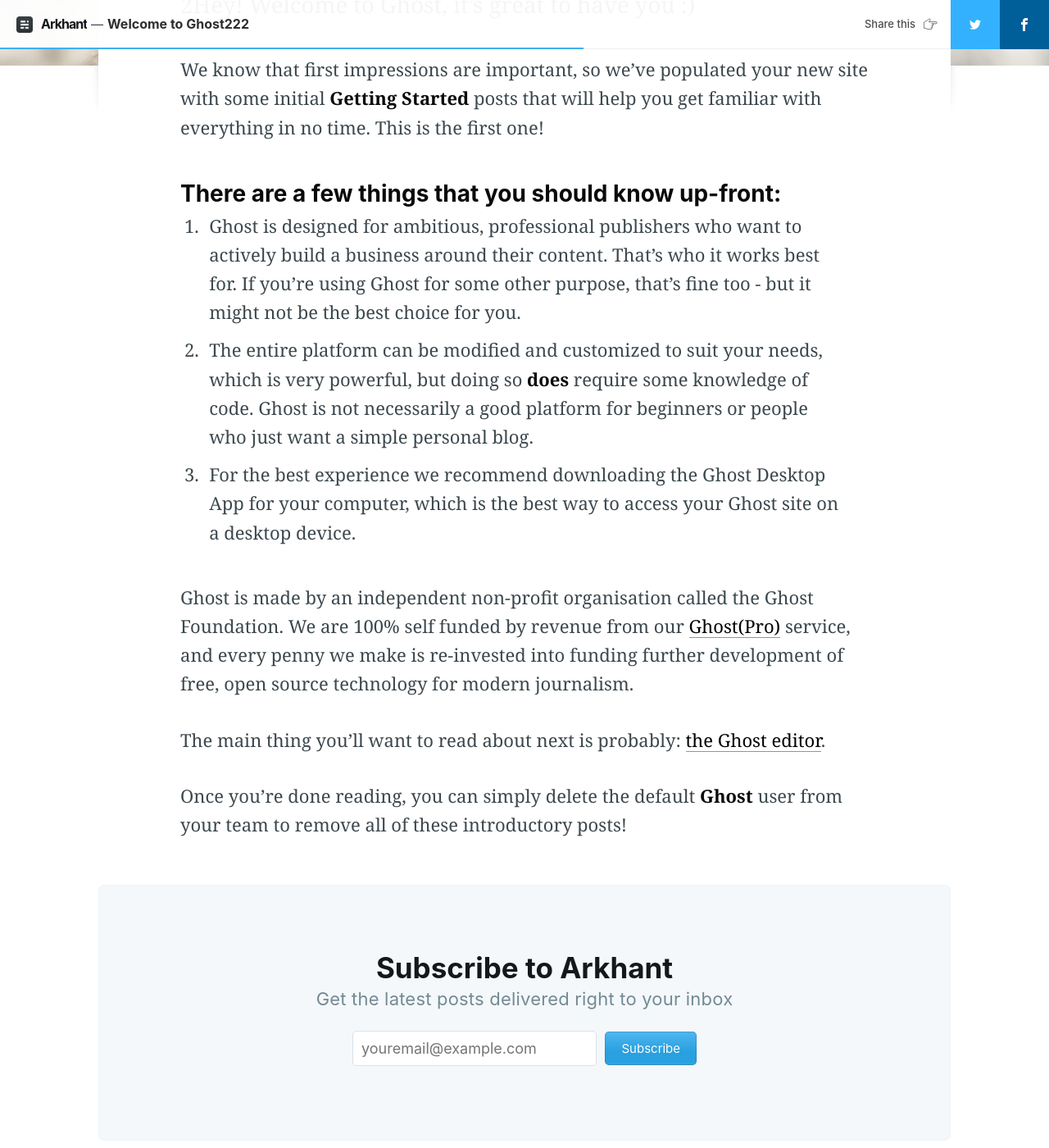
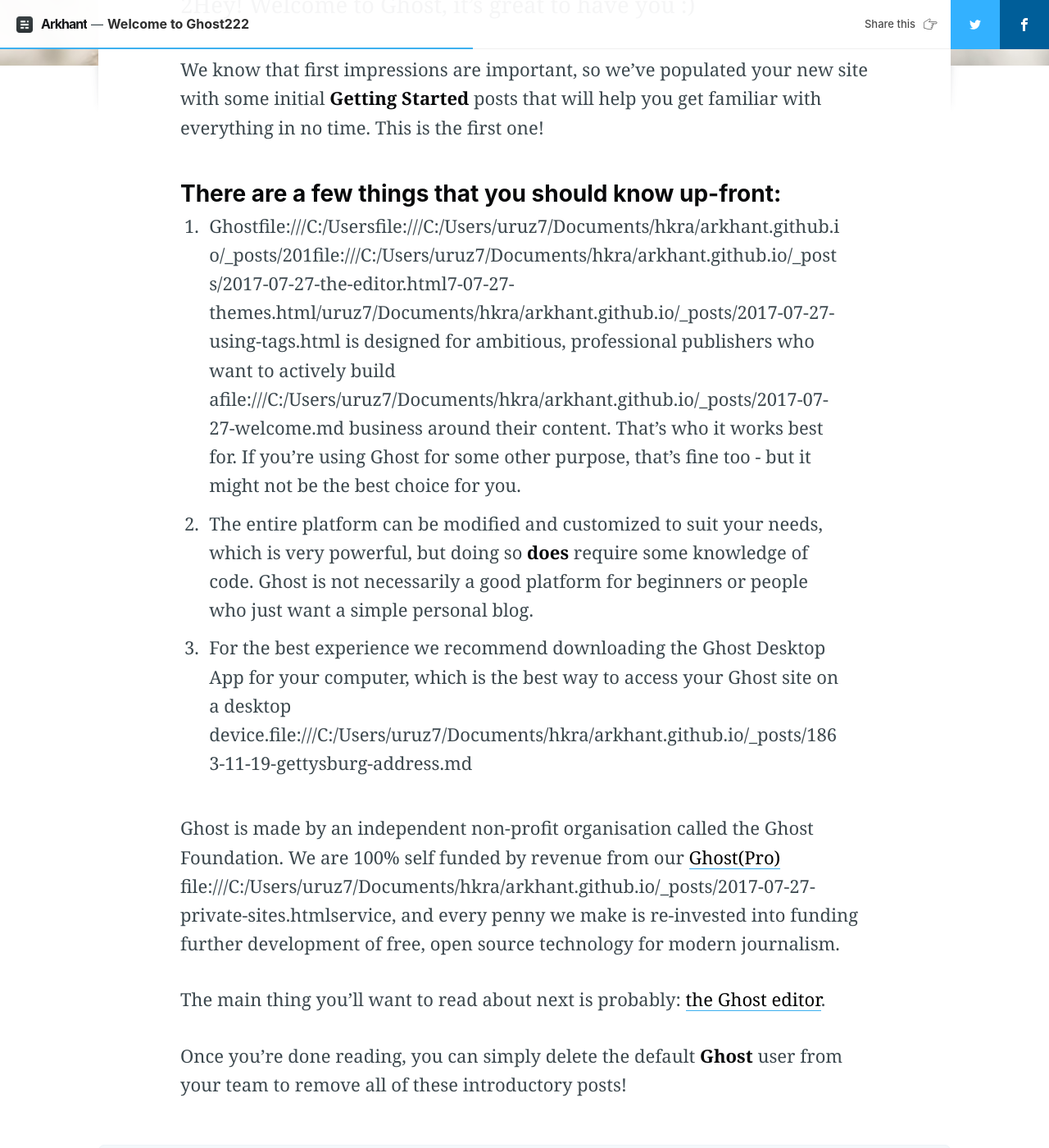
Before and after one commit to arkhant/arkhant.github.io, a Jekyll site: the page built from _posts/2017-07-27-welcome22.md, in a window 1280 px wide and 1400 px high, scrolled down 982 px. Shown: the whole window at 82% size. Built offline with Jekyll 4.4.1, drawn with Linux system fonts in a browser that asks for light colours; nearby versions of some CDN libraries; comment, search, counter and statistics services are not loaded; some of the changed text lies outside the part shown.

Commit message:
Retomando 1 año despues

```diff
--- a/_posts/2017-07-27-welcome22.md
+++ b/_posts/2017-07-27-welcome22.md
@@ -16,12 +16,12 @@
 We know that first impressions are important, so we've populated your new site with some initial **Getting Started** posts that will help you get familiar with everything in no time. This is the first one!
 
 ### There are a few things that you should know up-front:
-1. Ghost is designed for ambitious, professional publishers who want to actively build a business around their content. That's who it works best for. If you're using Ghost for some other purpose, that's fine too - but it might not be the best choice for you.
+1. Ghostfile:///C:/Usersfile:///C:/Users/uruz7/Documents/hkra/arkhant.github.io/_posts/201file:///C:/Users/uruz7/Documents/hkra/arkhant.github.io/_posts/2017-07-27-the-editor.html7-07-27-themes.html/uruz7/Documents/hkra/arkhant.github.io/_posts/2017-07-27-using-tags.html is designed for ambitious, professional publishers who want to actively build afile:///C:/Users/uruz7/Documents/hkra/arkhant.github.io/_posts/2017-07-27-welcome.md business around their content. That's who it works best for. If you're using Ghost for some other purpose, that's fine too - but it might not be the best choice for you.
 2. The entire platform can be modified and customized to suit your needs, which is very powerful, but doing so **does** require some knowledge of code. Ghost is not necessarily a good platform for beginners or people who just want a simple personal blog.
-3. For the best experience we recommend downloading the Ghost Desktop App for your computer, which is the best way to access your Ghost site on a desktop device.
+3. For the best experience we recommend downloading the Ghost Desktop App for your computer, which is the best way to access your Ghost site on a desktop device.file:///C:/Users/uruz7/Documents/hkra/arkhant.github.io/_posts/1863-11-19-gettysburg-address.md
 
 
-Ghost is made by an independent non-profit organisation called the Ghost Foundation. We are 100% self funded by revenue from our [Ghost(Pro)](https://ghost.org/pricing) service, and every penny we make is re-invested into funding further development of free, open source technology for modern journalism.
+Ghost is made by an independent non-profit organisation called the Ghost Foundation. We are 100% self funded by revenue from our [Ghost(Pro)](https://ghost.org/pricing) file:///C:/Users/uruz7/Documents/hkra/arkhant.github.io/_posts/2017-07-27-private-sites.htmlservice, and every penny we make is re-invested into funding further development of free, open source technology for modern journalism.
 
 The main thing you'll want to read about next is probably: [the Ghost editor](https://demo.ghost.io/the-editor/).
 
```
Also changed, not shown: _posts/2019-05-02-remember.md (added, +26 -0 lines), assets/images/lion.jpg (added), assets/images/t1.jpg (added), 1 other file.
